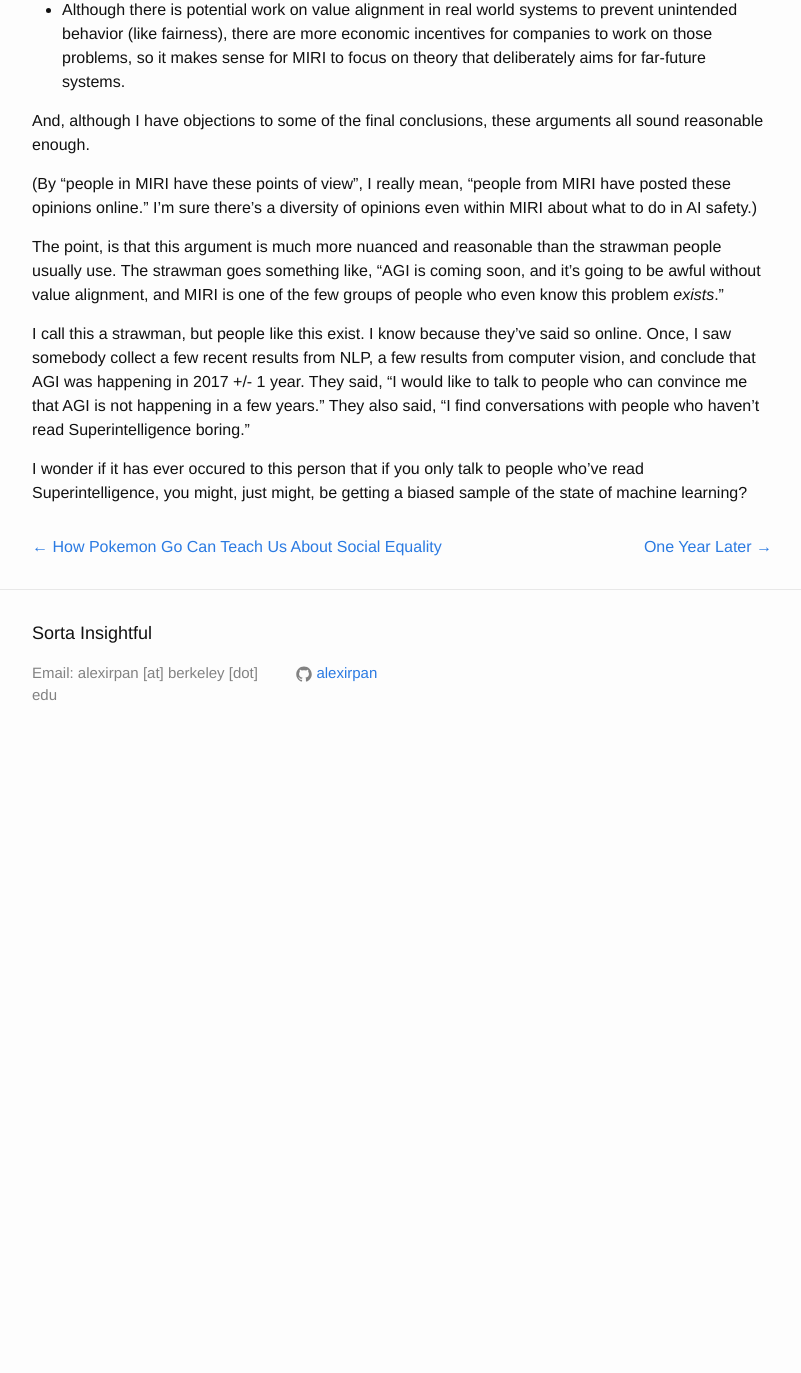
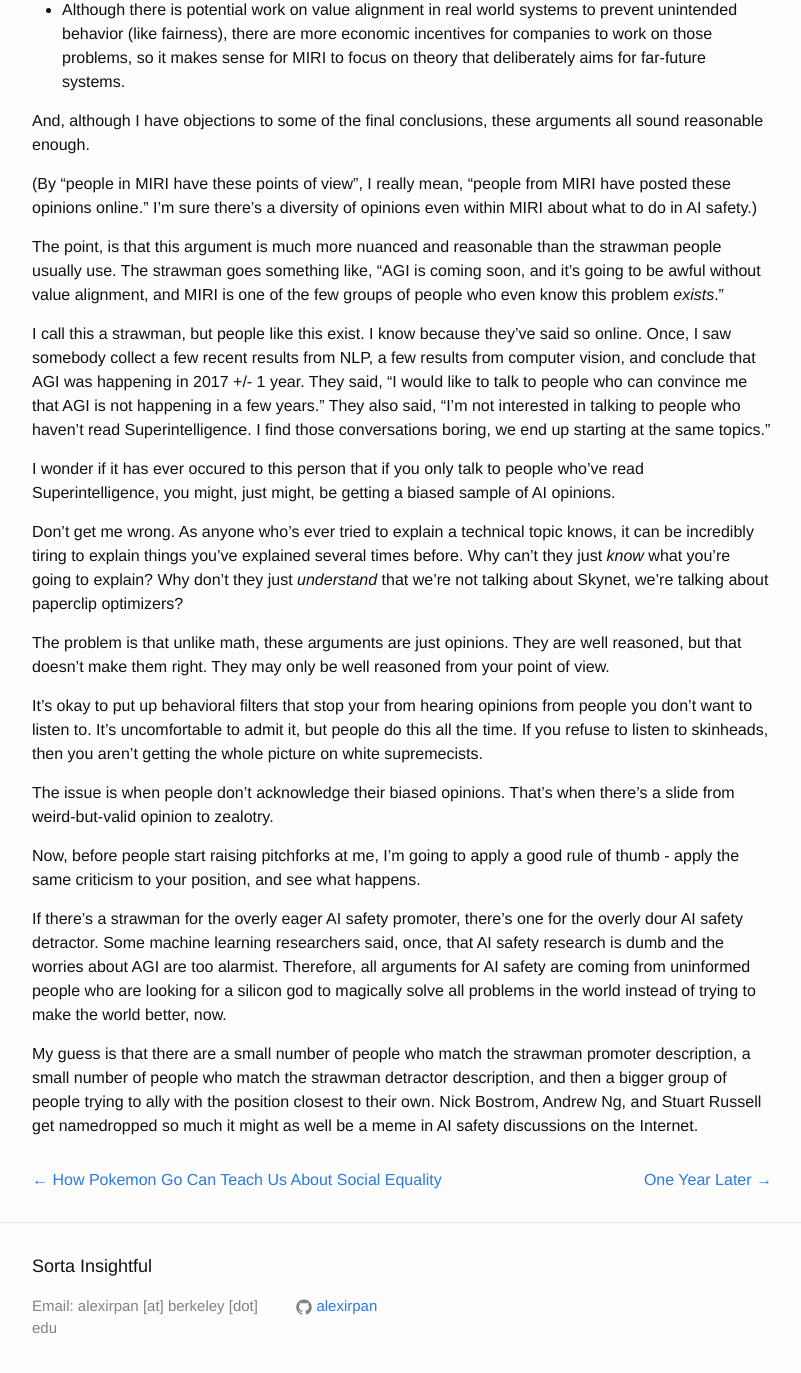
Before and after one commit to alexirpan/alexirpan.github.io, a Jekyll site: the page built from _posts/2016-09-29-ai-safety.md, in a window 1280 px wide and 1400 px high, scrolled down 3495 px. Shown: the top 1373 px of the window, without its empty margins (238-1039 px from the left). Built offline with Jekyll 4.4.1, drawn with Linux system fonts in a browser that asks for light colours; nearby versions of some CDN libraries; before the commit the page ends 4262 px from its top, so only the background shows below that.

Commit message:
More ranty paragraphs

```diff
--- a/_posts/2016-09-29-ai-safety.md
+++ b/_posts/2016-09-29-ai-safety.md
@@ -215,9 +215,44 @@
 so online. Once, I saw somebody collect a few recent results from NLP, a few
 results from computer vision, and conclude that AGI was happening in 2017 +/- 1 year.
 They said, "I would like to talk to people who can convince me that AGI is not
-happening in a few years." They also said, "I find conversations with people
-who haven't read Superintelligence boring."
+happening in a few years." They also said, "I'm not interested in talking to
+people who haven't read Superintelligence. I find those conversations boring,
+we end up starting at the same topics."
 
 I wonder if it has ever occured to this person that if you only talk to people
 who've read Superintelligence, you might, just might, be getting a biased sample
-of the state of machine learning?
+of AI opinions.
+
+Don't get me wrong. As anyone who's ever tried to explain a technical topic
+knows, it can be incredibly tiring to explain things you've explained several
+times before. Why can't they just *know* what you're going to explain?
+Why don't they just *understand* that we're not talking about Skynet, we're
+talking about paperclip optimizers?
+
+The problem is that unlike math, these arguments are just opinions. They
+are well reasoned, but that doesn't make them right. They may only be well
+reasoned from your point of view.
+
+It's okay to put up behavioral filters that stop your from hearing opinions
+from people you don't want to listen to. It's uncomfortable to admit it, but
+people do this all the time. If you refuse to listen to skinheads, then you
+aren't getting the whole picture on white supremecists.
+
+The issue is when people don't acknowledge their biased opinions. That's when
+there's a slide from weird-but-valid opinion to zealotry.
+
+Now, before people start raising pitchforks at me, I'm going to apply a good
+rule of thumb - apply the same criticism to your position, and see what happens.
+
+If there's a strawman for the overly eager AI safety promoter, there's one
+for the overly dour AI safety detractor. Some machine learning researchers
+said, once, that AI safety research is dumb and the worries about AGI are
+too alarmist. Therefore, all arguments for AI safety are coming from uninformed
+people who are looking for a silicon god to magically solve all problems in the
+world instead of trying to make the world better, now.
+
+My guess is that there are a small number of people who match the strawman
+promoter description, a small number of people who match the strawman detractor
+description, and then a bigger group of people trying to ally with the position
+closest to their own. Nick Bostrom, Andrew Ng, and Stuart Russell get namedropped
+so much it might as well be a meme in AI safety discussions on the Internet.
```
